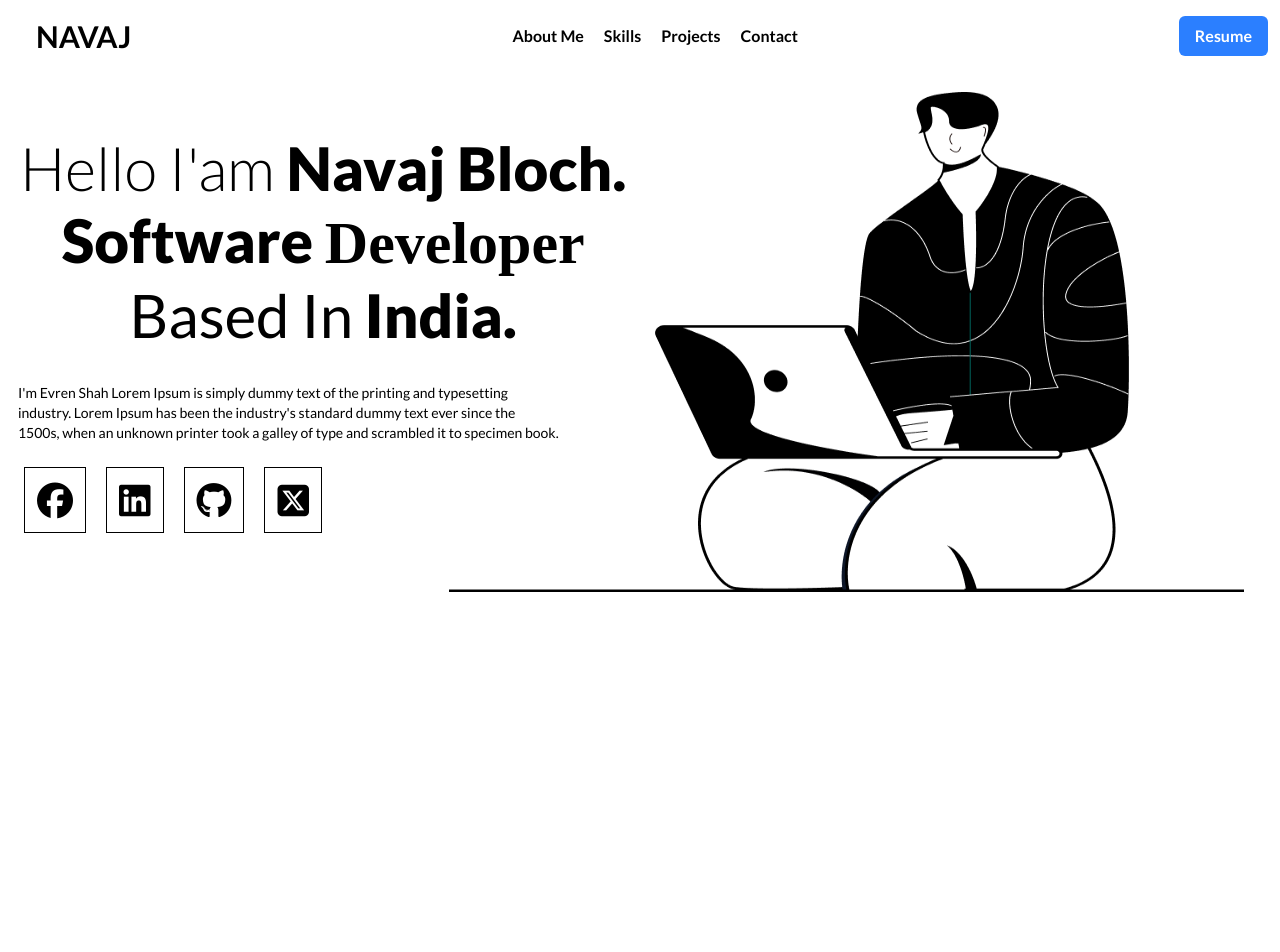
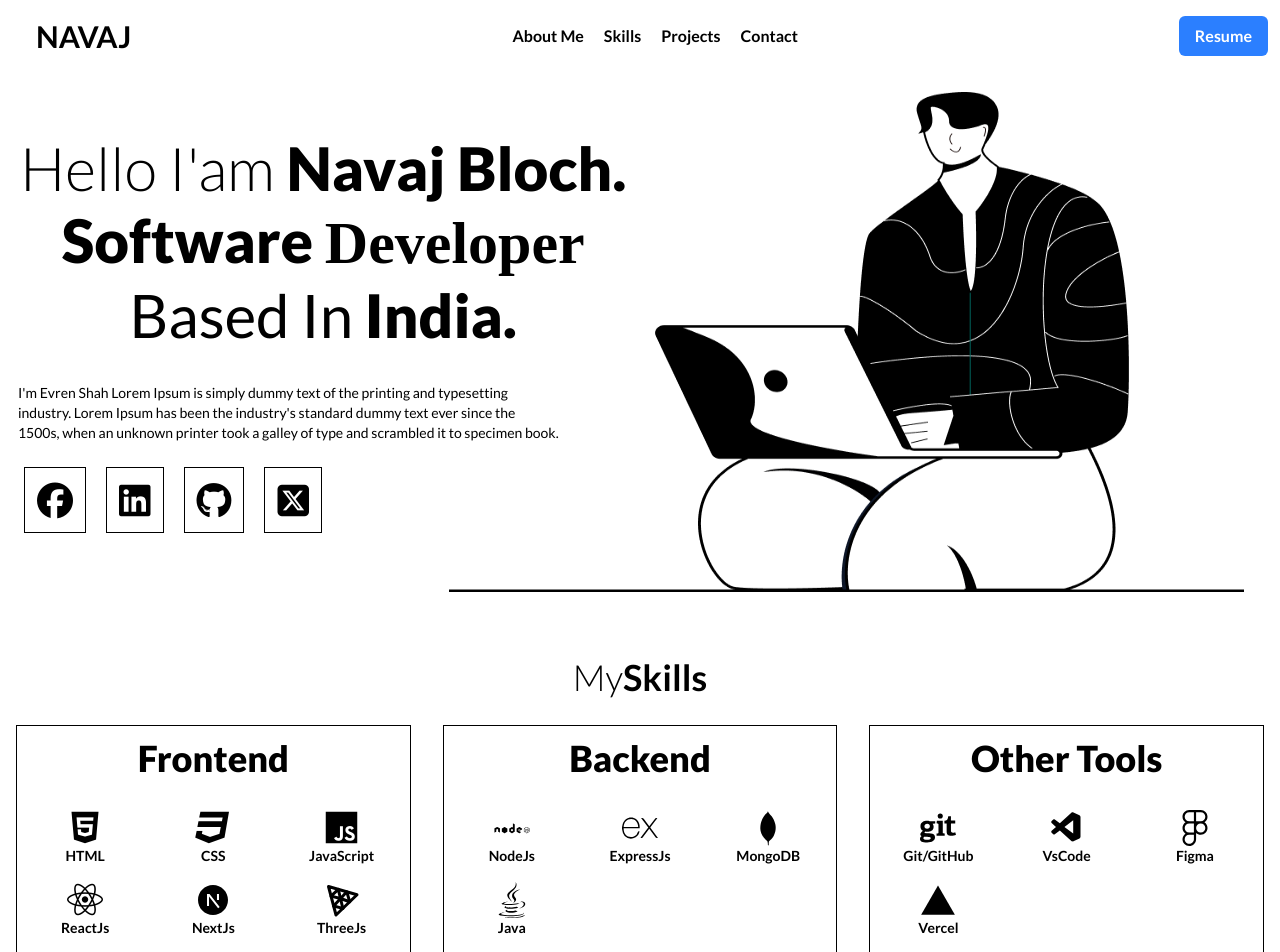
Before and after one commit to Blochnavaj/personal-portfolio, a React (Vite) app: page / in a window 1280 px wide. Shown: the top 952 px of the page. Before the commit the page ends 800 px from the top, so only its background shows below. Built offline with nearby package versions, Linux system fonts and the light colour scheme; a web font is replaced by a local one.

Commit message:
completed myskills section

```diff
--- a/src/App.jsx
+++ b/src/App.jsx
@@ -1,12 +1,17 @@
  import React from 'react'
 import Navbar from './Components/Navbar'
 import Header from './Components/Header'
+import MySkills from './Components/MySkills'
+
 
  function App() {
    return (
       <>
        <Navbar/>
        <Header/>
+       <div className='lg:mt-6 md:m-auto'>
+      <MySkills/>
+    </div>
       </>
    )
  }
--- /dev/null
+++ b/src/Components/MySkills.jsx
@@ -0,0 +1,97 @@
+import React from 'react';
+
+
+import {
+  RiNextjsFill, RiTailwindCssFill
+} from "react-icons/ri";
+import {
+  TbBrandThreejs
+} from "react-icons/tb";
+import {
+  DiNodejs, DiMongodb
+} from "react-icons/di";
+import {
+  SiExpress
+} from "react-icons/si";
+import {
+  FaJava, FaGit, FaFigma
+} from "react-icons/fa";
+import {
+  VscVscode
+} from "react-icons/vsc";
+import {
+  IoLogoVercel
+} from "react-icons/io5";
+
+
+
+// Skills data
+const skillsData = [
+  {
+    category: "Frontend",
+    skills: [
+      { name: "HTML", icon: <i className="fa-brands fa-html5 text-4xl" /> },
+      { name: "CSS", icon: <i className="fa-brands fa-css3 text-4xl" /> },
+      { name: "JavaScript", icon: <i className="fa-brands fa-js text-4xl" /> },
+      { name: "ReactJs", icon: <i className="fa-brands fa-react text-4xl" /> },
+      { name: "NextJs", icon: <RiNextjsFill className="text-4xl" /> },
+      { name: "ThreeJs", icon: <TbBrandThreejs className="text-4xl" /> },
+      { name: "Tailwind", icon: <RiTailwindCssFill className="text-4xl" /> },
+    ],
+  },
+  {
+    category: "Backend",
+    skills: [
+      { name: "NodeJs", icon: <DiNodejs className="text-4xl" /> },
+      { name: "ExpressJs", icon: <SiExpress className="text-4xl" /> },
+      { name: "MongoDB", icon: <DiMongodb className="text-4xl" /> },
+      { name: "Java", icon: <FaJava className="text-4xl" /> },
+    ],
+  },
+  {
+    category: "Other Tools",
+    skills: [
+      { name: "Git/GitHub", icon: <FaGit className="text-4xl" /> },
+      { name: "VsCode", icon: <VscVscode className="text-4xl" /> },
+      { name: "Figma", icon: <FaFigma className="text-4xl" /> },
+      { name: "Vercel", icon: <IoLogoVercel className="text-4xl" /> },
+    ],
+  },
+];
+
+function MySkills() {
+
+  return (
+    <>
+
+        <div className='2xl:grid 2xl:justify-around lg:mt-14' id='skills' >
+          <div className="mt-7 flex justify-center items-center md:mt-[6rem] ">
+            <h1 className="text-4xl text-black font-light md:mt-7">
+              My<span className="font-bold">Skills</span>
+            </h1>
+          </div>
+          <div className="grid grid-cols-1 md:flex md:justify-between md:items-center m-auto">
+            {skillsData.map((category) => (
+              <div key={category.category} className="md:w-[30rem] m-4">
+                <div className="mt-3 border border-black p-3 h-[20rem]">
+                  <h1 className="text-4xl font-black text-center">{category.category}</h1>
+                  <div className="grid grid-cols-3 gap-4 mt-[2rem]">
+                    {category.skills.map((skill) => (
+                      <div key={skill.name} className="flex flex-col items-center">
+                        {skill.icon}
+                        <p className="text-sm font-semibold">{skill.name}</p>
+                      </div>
+                    ))}
+                  </div>
+                </div>
+              </div>
+            ))}
+          </div>
+        </div>
+
+    </>
+
+  );
+}
+
+export default MySkills;
```
